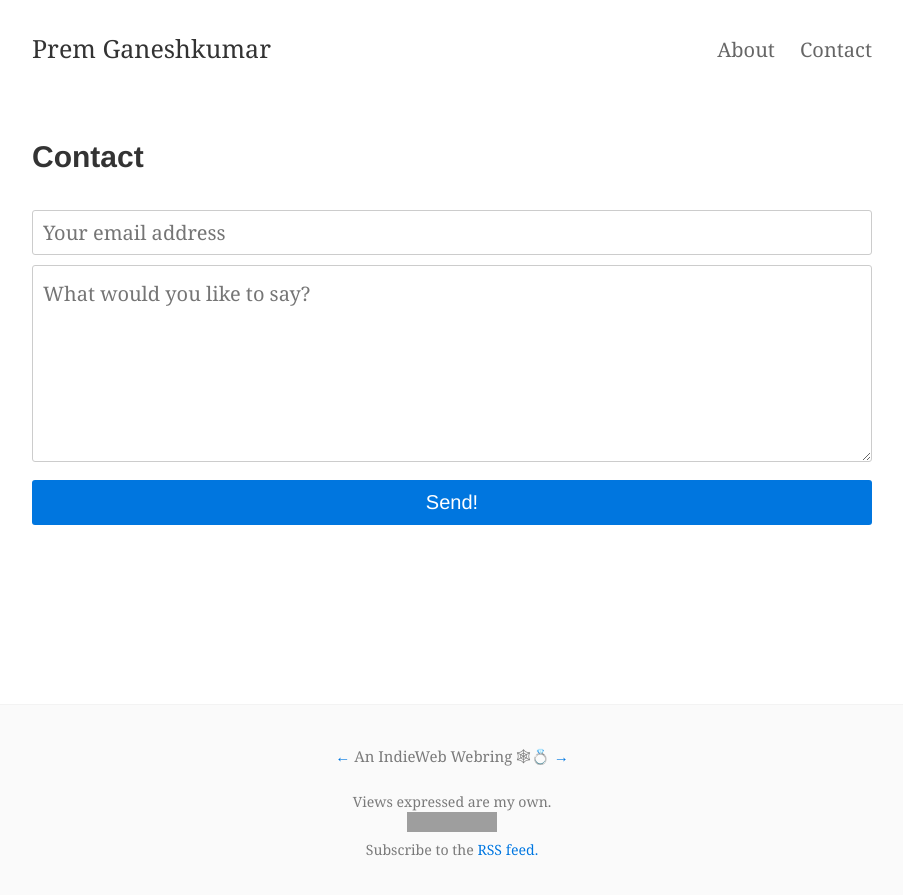
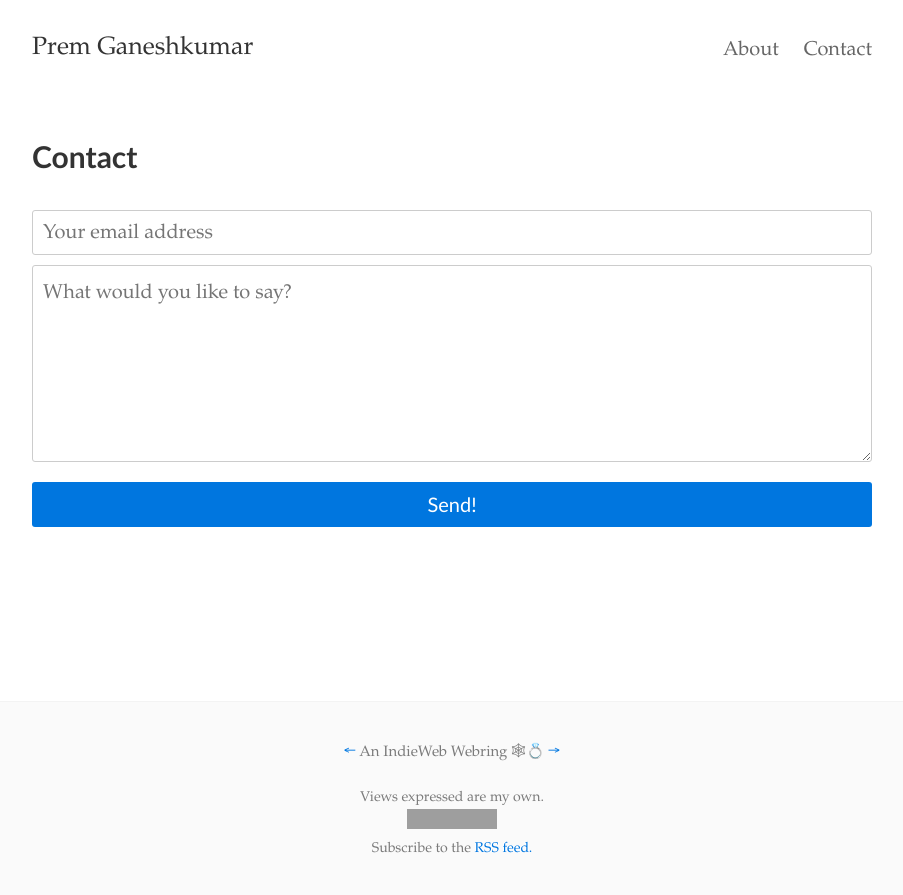
Before and after one commit to premgane/premgane.github.io, a Jekyll site: the page built from contact.html, in a window 1280 px wide. Shown: the top 895 px of the page, without its empty margins (188-1091 px from the left). Built offline with Jekyll 4.4.1, drawn with Linux system fonts in a browser that asks for light colours; grey boxes are pictures that could not be loaded.

Commit message:
Try ModernFontStacks

```diff
--- a/_sass/_pagination.scss
+++ b/_sass/_pagination.scss
@@ -1,6 +1,6 @@
 .pagination {
   font-size: 1rem;
-  font-family: 'IBM Plex Sans', 'Helvetica Neue', Helvetica, sans-serif;
+  font-family: Seravek, 'Gill Sans Nova', Ubuntu, Calibri, 'DejaVu Sans', source-sans-pro, sans-serif;
   font-weight: 300;
   text-align: center;
 }
--- a/_sass/_variables.scss
+++ b/_sass/_variables.scss
@@ -1,12 +1,12 @@
 // Typography
 $base-font-size: 14px !default;
 $bold-font-weight: bold !default;
-$font-family: 'IBM Plex Serif', 'Georgia', Times, serif !default;
+$font-family: 'Iowan Old Style', 'Palatino Linotype', 'URW Palladio L', P052, serif;
 $line-height: 1.5 !default;
-$heading-font-family: 'IBM Plex Sans', 'Helvetica Neue', Arial, sans-serif !default;
+$heading-font-family: Seravek, 'Gill Sans Nova', Ubuntu, Calibri, 'DejaVu Sans', source-sans-pro, sans-serif;
 $heading-font-weight: 900 !default;
 $heading-line-height: 1.25 !default;
-$monospace-font-family: 'IBM Plex Mono', 'Menlo', 'DejaVu Sans Mono', 'Bitstream Vera Sans Mono', Courier, monospace !default;
+$monospace-font-family: ui-monospace, 'Cascadia Code', 'Source Code Pro', Menlo, Consolas, 'DejaVu Sans Mono', monospace;
 $h1: 2.0rem !default;
 $h2: 1.5rem !default;
 $h3: 1.25rem !default;
```
Also changed, not shown: 1 other file.
